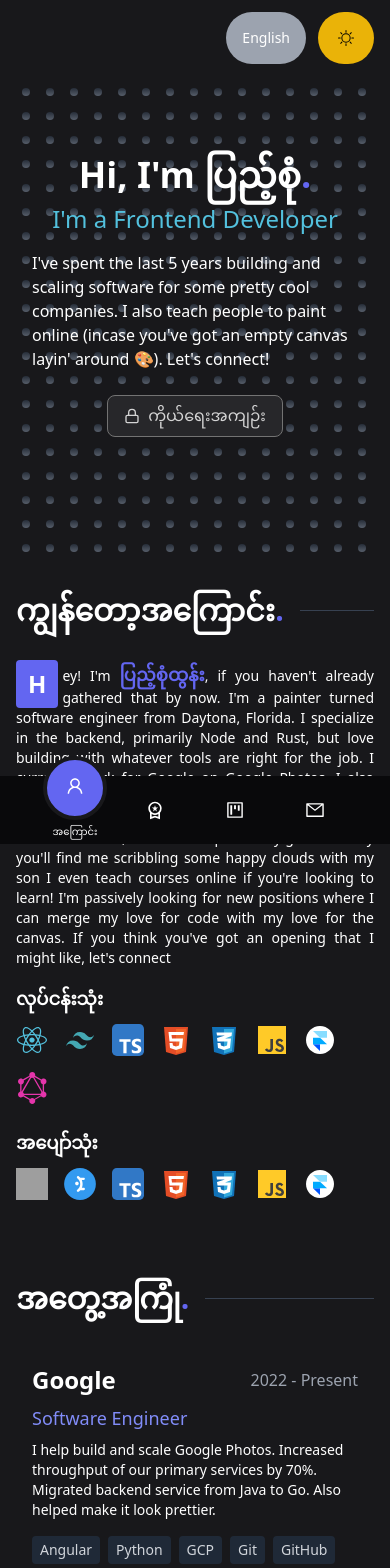
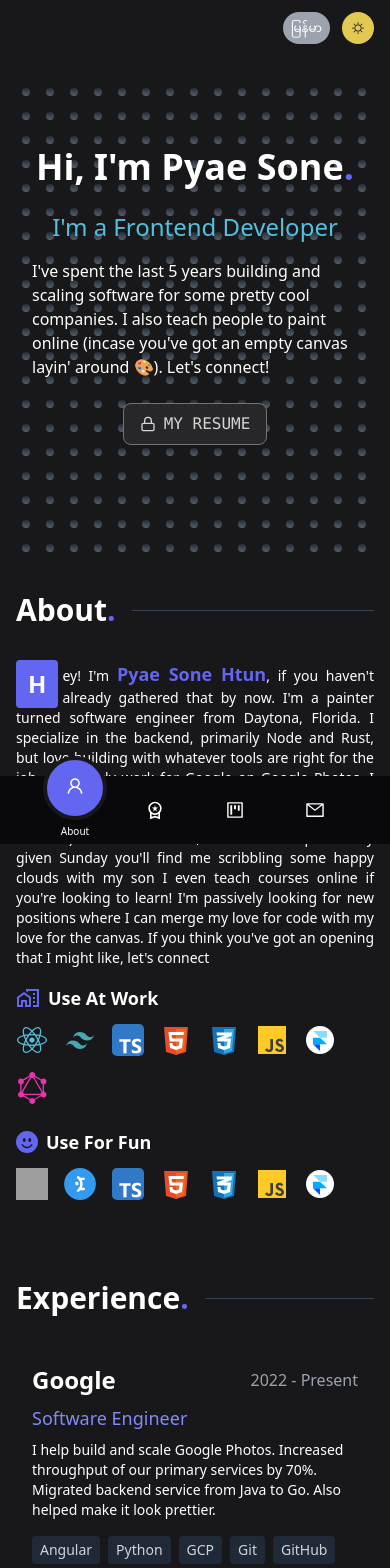
Before and after one commit to PyaeSoneHtun-98/my_portfolio, a React (Vite) app: page / in a window 390 px wide. Shown: the top 1568 px of the page. Built offline with nearby package versions, Linux system fonts and the light colour scheme; grey boxes are pictures that could not be loaded.

Commit message:
change default MM and darkmode

```diff
--- a/src/App.tsx
+++ b/src/App.tsx
@@ -50,12 +50,12 @@
           }
         });
       },
-      { threshold: 0.3 } // Adjusted threshold value to 0.3
+      { threshold: 0.3 }
     );
 
     sections.forEach(({ ref, section }) => {
       if (ref.current) {
-        ref.current.id = section; // Add id to the element
+        ref.current.id = section;
         observer.observe(ref.current);
       }
     });
@@ -69,10 +69,9 @@
     };
   }, []);
 
-
   const toggleDarkMode = () => {
     setDarkMode((prevMode) => {
-      localStorage.setItem("darkMode", JSON.stringify(!prevMode)); // Save dark mode preference
+      localStorage.setItem("darkMode", JSON.stringify(!prevMode));
       return !prevMode;
     });
   };
@@ -81,12 +80,12 @@
 
   return (
     <div className={`flex flex-col min-h-screen ${darkMode ? 'dark' : ''} ${darkMode ? 'bg-[#18181B]' : 'bg-[#F0F2F5]'}`}>
-      <div className="flex gap-3 absolute top-3 w-full justify-end pr-4">
-        <button className="active:scale-90 ease-in-out duration-300 dark:bg-gray-400 dark:text-white text-sm p-4 select-none rounded-full" onClick={() => toggleLanguage(language === 'EN' ? 'MM' : 'EN')}>
+      <div className="flex gap-3 absolute items-center top-3 w-full justify-end pr-4">
+        <button className="active:scale-90 ease-in-out duration-300 dark:bg-gray-400 dark:text-white text-xs md:text-sm p-2 md:p-4 select-none rounded-full" onClick={() => toggleLanguage(language === 'EN' ? 'MM' : 'EN')}>
           {language === 'EN' ? 'မြန်မာ' : 'English'}
         </button>
-        <button className="active:scale-90 ease-in-out duration-300 dark:bg-yellow-500 bg-gray-400 p-3 lg:p-5 rounded-full" onClick={toggleDarkMode}>
-          {darkMode ? <GoSun className="w-8 lg:w-auto" /> : <FaMoon className="w-8 lg:w-auto" />}
+        <button className="active:scale-90 ease-in-out duration-300 flex items-center justify-center h-8 w-8 md:w-auto md:h-auto dark:bg-[#E3C851] bg-gray-400 md:p-5 rounded-full" onClick={toggleDarkMode}>
+          {darkMode ? <GoSun className="w-3 lg:w-auto" /> : <FaMoon className="w-3 lg:w-auto" />}
         </button>
       </div>
       <div ref={aboutRef}>
--- a/src/components/WaterDropGrid.tsx
+++ b/src/components/WaterDropGrid.tsx
@@ -9,7 +9,7 @@
   return (
     <div className="flex flex-col lg:flex-row items-center relative">
       <div className="text-left dark:text-white z-20 mb-12 lg:mb-0 flex flex-col justify-center items-center lg:items-start lg:relative absolute inset-0 px-4 md:px-0 pointer-events-none">
-        <h1 className="text-4xl md:text-7xl font-bold">
+        <h1 className="text-4xl md:text-7xl font-bold mb-4">
           Hi, I'm {langData.short_name}<span className="text-indigo-500">.</span>
         </h1>
         <h2 className="text-2xl md:text-4xl pt-2 text-[#53C1DE]">
--- a/src/globals/Context.tsx
+++ b/src/globals/Context.tsx
@@ -24,7 +24,7 @@
 
 export const ContextProvider: React.FC<{ children: React.ReactNode }> = ({ children }) => {
     const [language, setLanguage] = useState<Language>(
-        (localStorage.getItem("elibLang") as Language) || "MM"
+        (localStorage.getItem("portfolioLang") as Language) || "EN"
     );
     const [langData, setLangData] = useState(
         language === "EN" ? langDataEN : langDataMM
@@ -35,13 +35,13 @@
     const toggleLanguage = (changeTo: Language) => {
         if (changeTo === "MM") {
             setLanguage("MM");
-            localStorage.setItem("elibLang", "MM");
+            localStorage.setItem("portfolioLang", "MM");
             setLangData(langDataMM);
             setAlerts(alertsMM);
             setDLabels(dLabelsMM);
         } else {
             setLanguage("EN");
-            localStorage.setItem("elibLang", "EN");
+            localStorage.setItem("portfolioLang", "EN");
             setLangData(langDataEN);
             setAlerts(alertsEN);
             setDLabels(dLabelsEN);
--- a/src/sections/About.tsx
+++ b/src/sections/About.tsx
@@ -12,6 +12,8 @@
 import MantineIcon from "../assets/mantine.svg";
 import { Tooltip } from "react-tooltip";
 import { useLanguageContext } from "../globals/Context";
+import { MdOutlineHomeWork } from "react-icons/md";
+import { BsFillEmojiSmileFill } from "react-icons/bs";
 
 const About = () => {
   const { langData } = useLanguageContext();
@@ -38,7 +40,7 @@
           think you've got an opening that I might like, let's connect
         </div>
         <div className="md:px-4">
-          <div className="dark:text-white pb-3 text-lg font-bold">{langData.use_at_work}</div>
+          <div className="dark:text-white flex items-center gap-2 pb-3 text-lg font-bold"><MdOutlineHomeWork className="text-indigo-500" size={24}/>{langData.use_at_work}</div>
           <div className="flex flex-wrap gap-4 pb-3">
             <img
               src={ReactIcon}
@@ -89,7 +91,7 @@
               data-tooltip-content="GrphQl"
             />
           </div>
-          <div className="dark:text-white py-3 text-lg font-bold">{langData.use_for_fun}</div>
+          <div className="dark:text-white py-3 flex items-center gap-2 text-lg font-bold"><BsFillEmojiSmileFill className="text-indigo-500" size={22}/>{langData.use_for_fun}</div>
           <div className="flex flex-wrap gap-4">
             <img
               src={PhpIcon}
```
